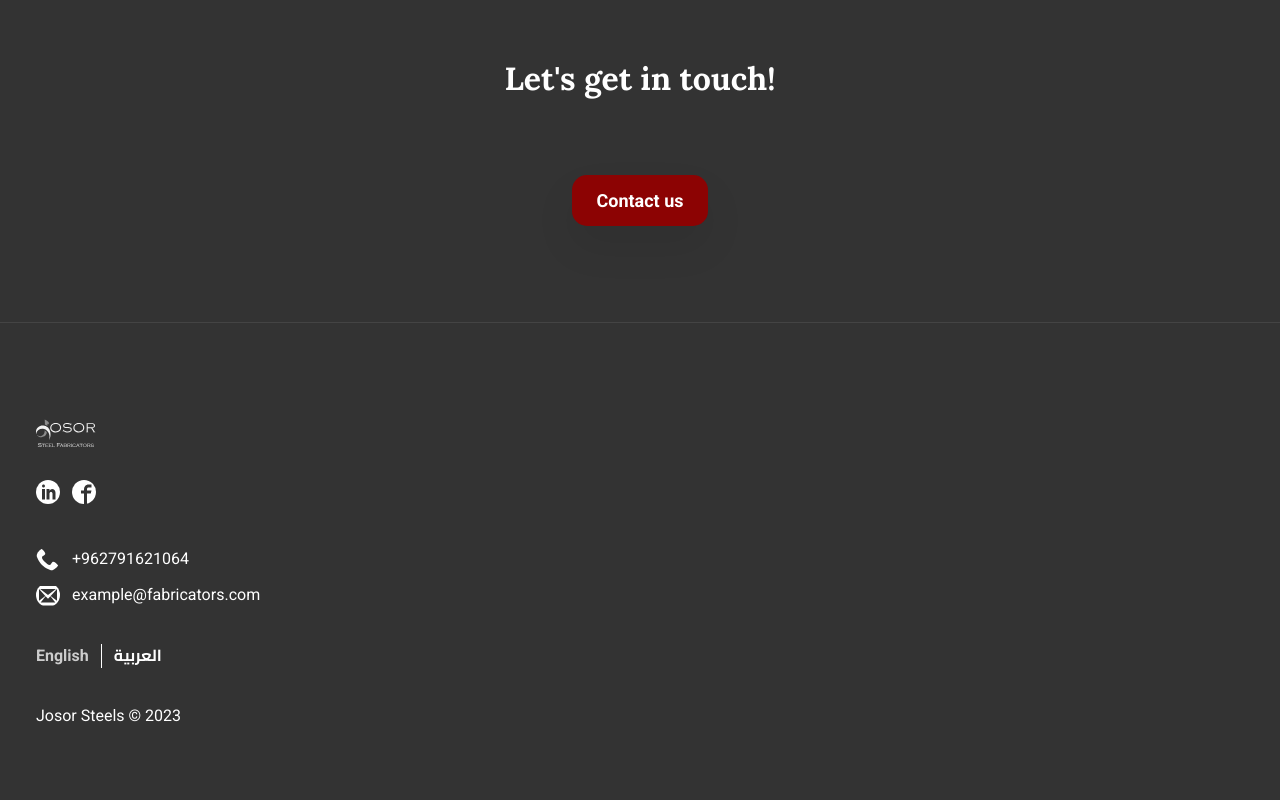
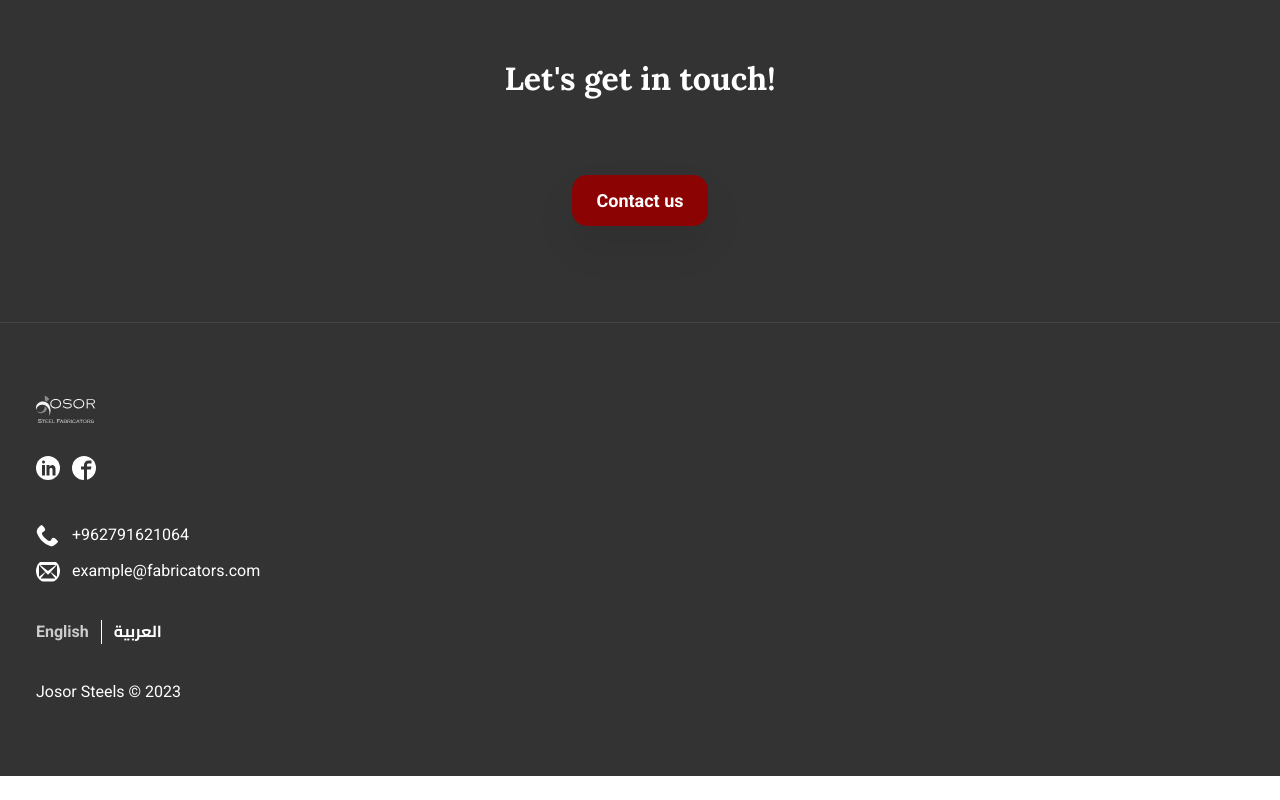
Before and after one commit to yazeedmomani/wrk_web_josor-steels, a React (Create React App) app: page / in a window 1280 px wide. Shown: the part 4088-4888 px from the top of the page. After the commit the page ends 4864 px from the top, so only its background shows below. Built offline with nearby package versions, Linux system fonts and the light colour scheme; a web font is replaced by a local one.

Commit message:
fix footer spacing

```diff
--- a/src/pages/root/Footer.module.css
+++ b/src/pages/root/Footer.module.css
@@ -1,7 +1,7 @@
 .footer {
   background-color: var(--color-black);
   color: var(--color-white);
-  padding: 9.6rem 0 7.2rem;
+  padding: 7.2rem 0 7.2rem;
 }
 
 .center {
```
